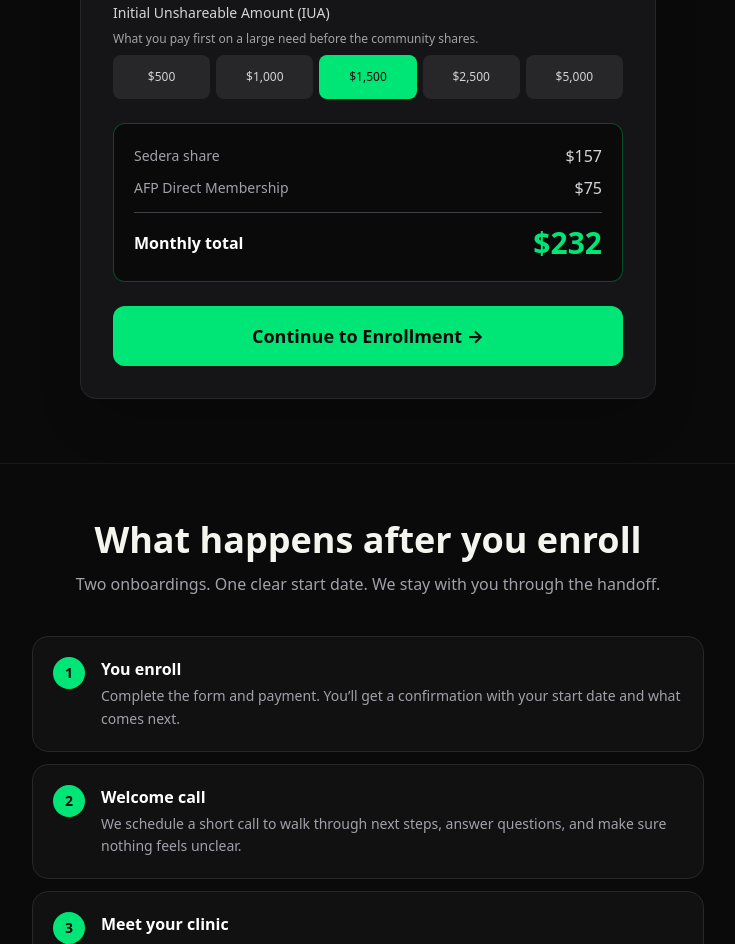
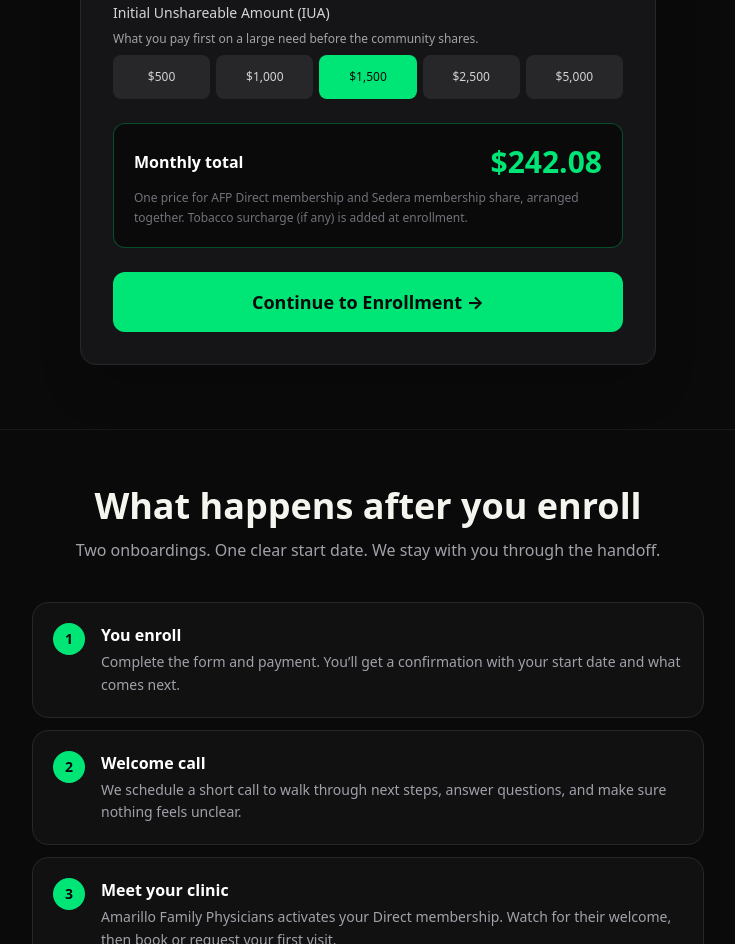
Before and after one commit to wrichardwalton-tech/AFPDIRECTV2, a website: page index.html in a window 1280 px wide. Shown: the part 3115-4059 px from the top of the page, without its empty margins (272-1007 px from the left). Drawn offline with Linux system fonts and the light colour scheme.

Commit message:
Update index.html

```diff
--- a/index.html
+++ b/index.html
@@ -412,12 +412,13 @@
                 <div class="grid grid-cols-5 gap-1.5" id="iuaBtns"></div>
               </div>
               <div class="bg-charcoal border border-electric-green/30 rounded-xl p-5 mb-6">
-                <div class="flex justify-between items-center mb-2"><span class="text-zinc-400 text-sm">Sedera share</span><span class="text-zinc-300" id="sederaPrice">—</span></div>
-                <div class="flex justify-between items-center mb-3"><span class="text-zinc-400 text-sm">AFP Direct Membership</span><span class="text-zinc-300" id="afpPrice">—</span></div>
-                <div class="border-t border-zinc-700 pt-3 flex justify-between items-center">
+                <div class="flex justify-between items-center mb-1">
                   <span class="font-semibold text-white">Monthly total</span>
                   <span class="text-3xl font-black text-electric-green" id="totalPrice">—</span>
                 </div>
+                <p class="text-xs text-zinc-500 mt-2 leading-relaxed">One price for AFP Direct membership and Sedera membership share, arranged together. Tobacco surcharge (if any) is added at enrollment.</p>
+                <span id="sederaPrice" class="hidden">—</span>
+                <span id="afpPrice" class="hidden">—</span>
               </div>
               <button onclick="goToEnroll()" class="w-full py-4 rounded-xl bg-electric-green text-charcoal font-bold text-lg hover:bg-electric-green-dim transition-colors">Continue to Enrollment →</button>
             </div>
@@ -835,6 +836,7 @@
 
   <script>
     const AFP = { memberOnly: 75, memberSpouse: 135, memberChild: 120, memberFamily: 180 };
+    const MARGIN = 10; // platform / coordination — not Sedera list-bill, not AFP
     const LABELS = { memberOnly: "Member Only", memberSpouse: "Member + Spouse", memberChild: "Member + Child(ren)", memberFamily: "Member + Family" };
     const AGES = ["18-29","30-39","40-49","50-59","60-64"];
     const IUAS = [500,1000,1500,2500,5000];
@@ -848,12 +850,18 @@
     let screenAnswers = {}, currentScreen = 0;
     const totalScreens = 6;
 
-    function money(n) { return "$" + Math.round(n).toLocaleString(); }
+    function money(n) {
+      const x = Math.round(Number(n) * 100) / 100;
+      return "$" + x.toLocaleString(undefined, { minimumFractionDigits: 0, maximumFractionDigits: 2 });
+    }
     function updatePrice() {
       const sedera = RATES[household][iua][ageBand], afp = AFP[household], totalEl = document.getElementById("totalPrice");
-      document.getElementById("sederaPrice").textContent = money(sedera);
-      document.getElementById("afpPrice").textContent = money(afp);
-      totalEl.textContent = money(sedera + afp);
+      const shelf = sedera + afp + MARGIN;
+      const sEl = document.getElementById("sederaPrice");
+      const aEl = document.getElementById("afpPrice");
+      if (sEl) sEl.textContent = money(sedera);
+      if (aEl) aEl.textContent = money(afp);
+      totalEl.textContent = money(shelf);
       totalEl.classList.remove("price-pop"); void totalEl.offsetWidth; totalEl.classList.add("price-pop");
     }
     function makeBtns(containerId, items, current, onClick, labelFn) {
@@ -1065,8 +1073,12 @@
     }
 
     function baseMonthly() {
-      return RATES[household][iua][ageBand] + AFP[household];
+      return RATES[household][iua][ageBand] + AFP[household] + MARGIN;
     }
+    function sederaOnly() {
+      return RATES[household][iua][ageBand];
+    }
+
 
     function updateSummary() {
       syncAgeBandFromDobs();
@@ -1316,8 +1328,10 @@
       const hasSmoker = householdHasSmoker();
       const surcharge = hasSmoker ? 75 : 0;
       const afpPortion = AFP[household];
+      const platformPortion = MARGIN;
+      // Sedera list-bill amount = published share + household tobacco surcharge (not platform margin)
       const sederaPortion = RATES[household][iua][ageBand] + surcharge;
-      const total = baseMonthly() + surcharge;
+      const total = baseMonthly() + surcharge; // sedera + AFP + margin + tobacco
 
       const dependents = [];
       document.querySelectorAll("#dependentsList [id^='depBlock']").forEach(block => {
@@ -1336,7 +1350,7 @@
         household, ageBand, iua,
         tobaccoHousehold: hasSmoker,
         tobaccoSurcharge: surcharge,
-        afpPortion, sederaPortion, total,
+        afpPortion, sederaPortion, platformPortion, total,
         firstName: form.firstName.value.trim(),
         lastName: form.lastName.value.trim(),
         dob: form.dob.value,
```
